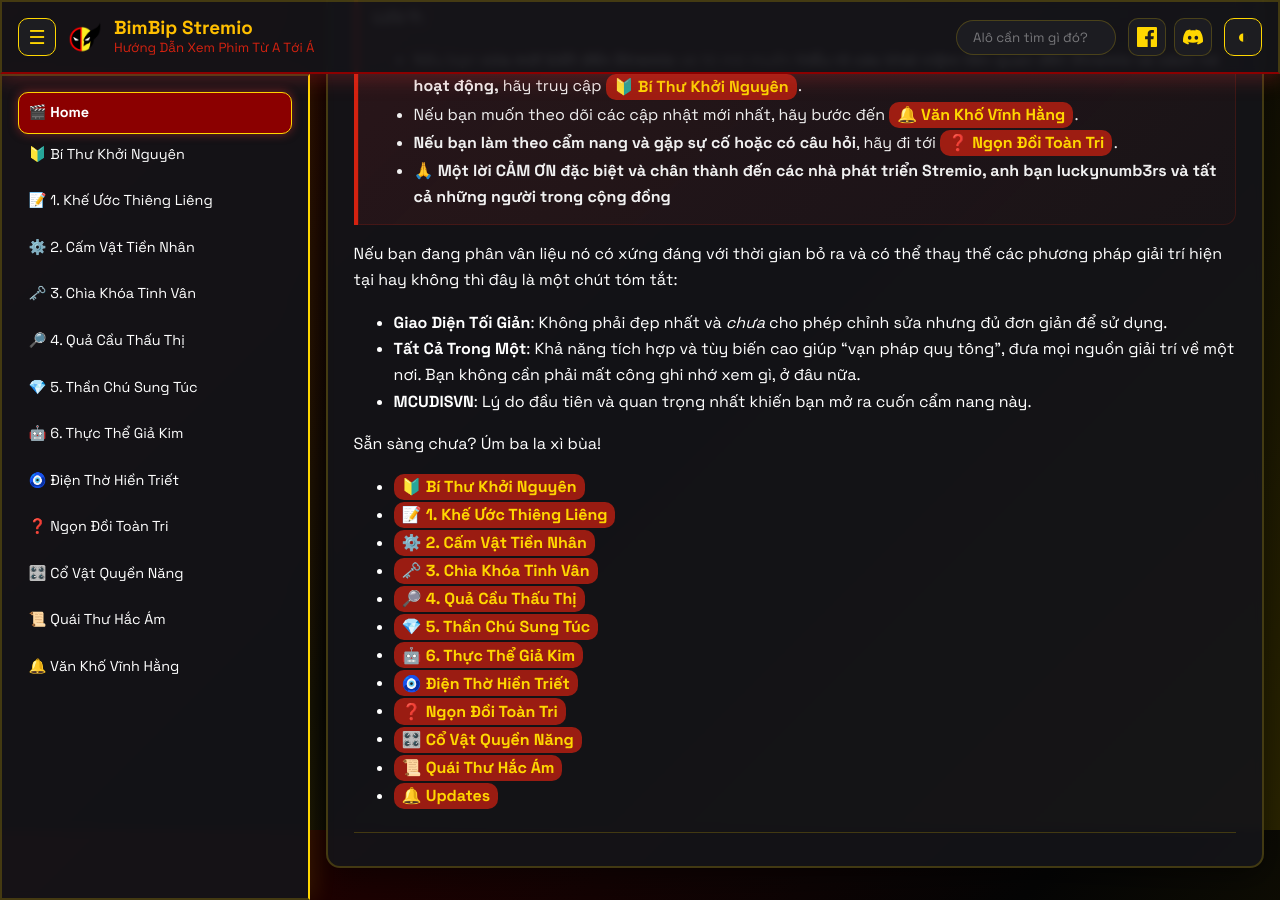
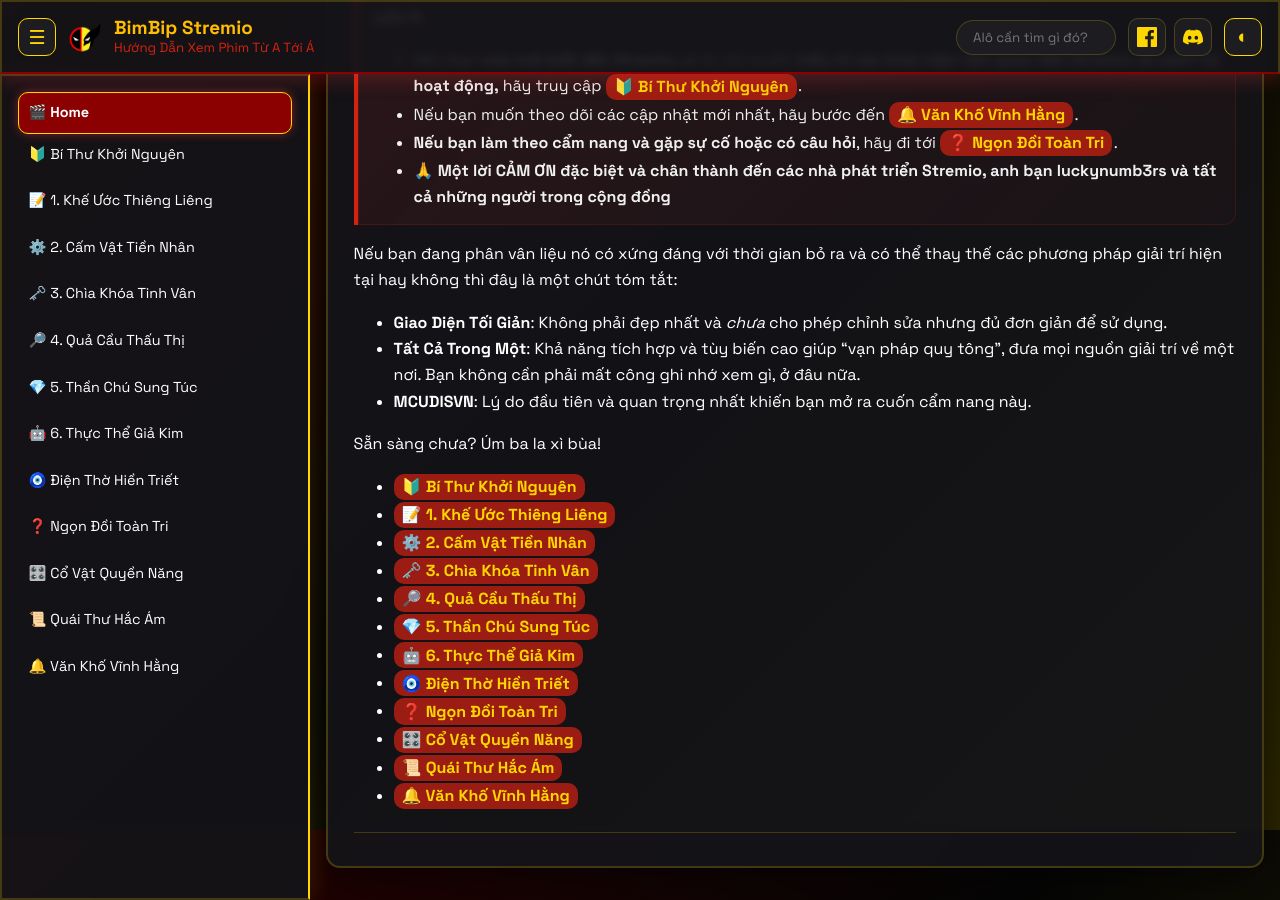
Before and after one commit to bimbipsubteam/bimbip-stremio, a Jekyll site: the page built from docs/index.md, in a window 1280 px wide and 900 px high, scrolled down 970 px. Built offline with Jekyll 4.4.1, drawn with Linux system fonts in a browser that asks for light colours.

Commit message:
chore: auto-sync homepage outputs

```diff
--- a/docs/index.md
+++ b/docs/index.md
@@ -37,4 +37,4 @@ Sẵn sàng chưa? Úm ba la xì bùa!
 - [❓ Ngọn Đồi Toàn Tri](guide/8-Configuration-QA.md)
 - [🎛️ Cổ Vật Quyền Năng](guide/AIOManager-Setup.md)
 - [📜 Quái Thư Hắc Ám](guide/Changelog.md)
-- [🔔 Updates](guide/Updates.md)
+- [🔔 Văn Khố Vĩnh Hằng](guide/Updates.md)
```
Also changed, not shown: README.md.
